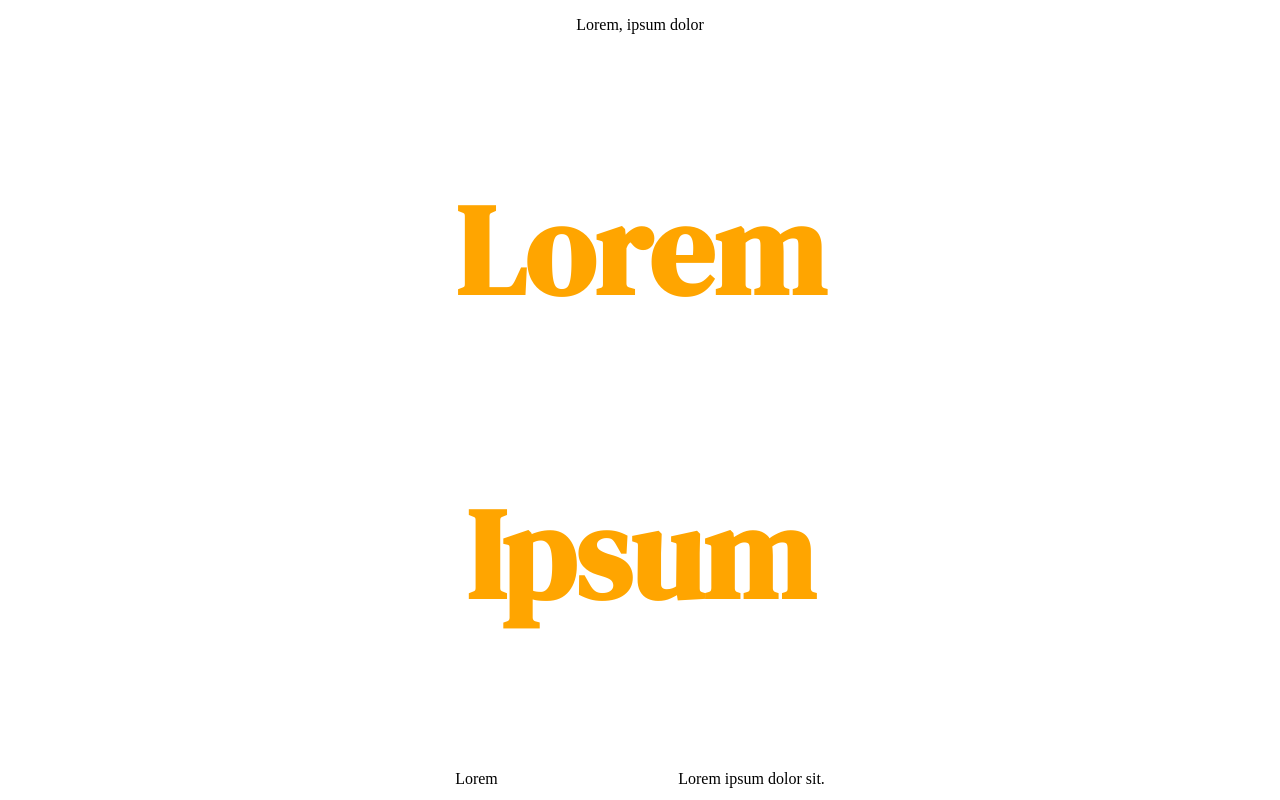
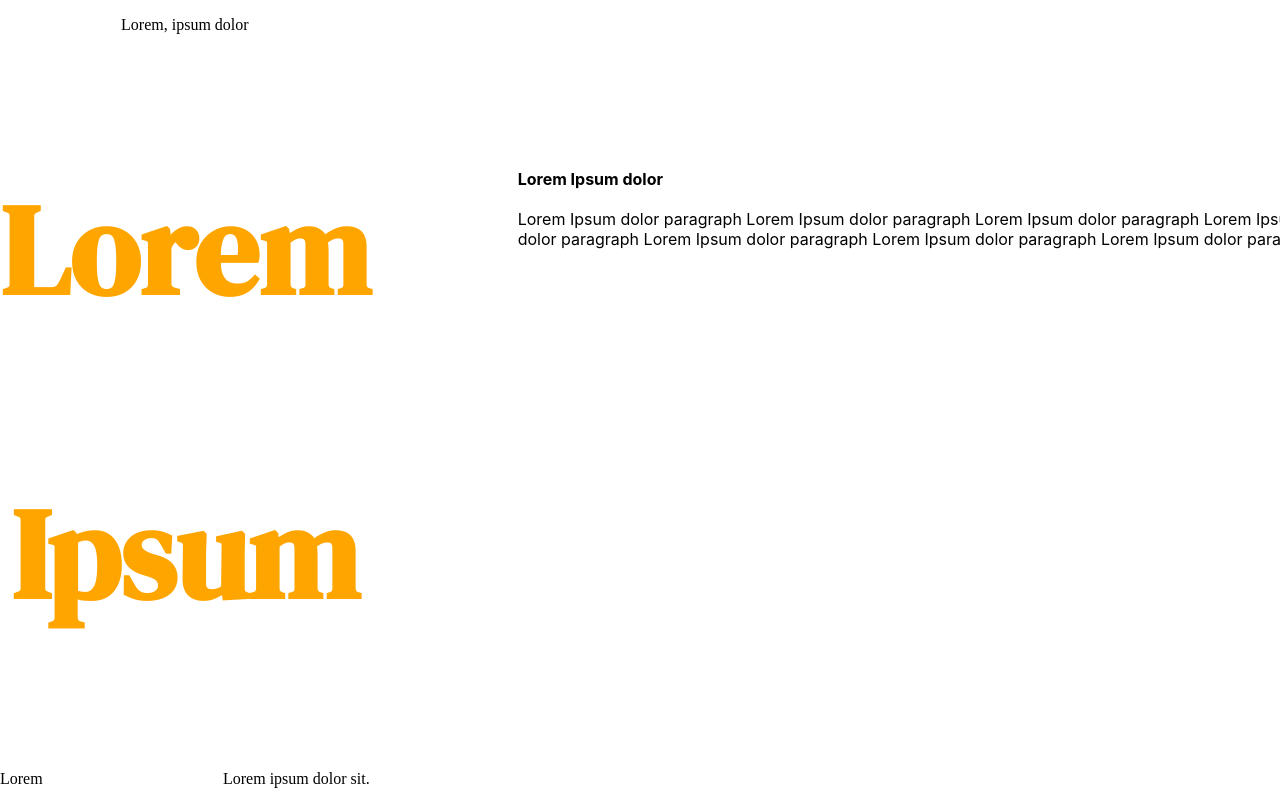
Before and after one commit to pyjamaproggers/chimera-webdev-speedrun, a React (Create React App) app: page / in a window 1280 px wide. Shown: the top 800 px of the page. Built offline with nearby package versions, Linux system fonts and the light colour scheme.

Commit message:
horizontal scrolling

```diff
--- a/src/App.css
+++ b/src/App.css
@@ -1,58 +1,21 @@
-.App {
-  text-align: center;
+.grandparent {
+  height: 100vh; /* Adjust based on your design needs */
+  overflow-y: auto; /* Ensures vertical scrolling */
+  position: -webkit-sticky; /* For Safari */
+  position: sticky;
+  top: 0; /* Adjust if you want the sticky container to be offset from the top */
 }
 
-.App-logo {
-  height: 40vmin;
-  pointer-events: none;
+.parent {
+  display: flex;
+  flex-direction: row;
+  overflow-x: auto; /* Enable horizontal scrolling */
+  overflow-y: hidden; /* Prevent vertical scrolling within the container */
+  white-space: nowrap; /* Prevents items from wrapping */
 }
 
-@media (prefers-reduced-motion: no-preference) {
-  .App-logo {
-    animation: App-logo-spin infinite 20s linear;
-  }
+/* Ensure child components have an explicit minimum width or flex-basis to prevent them from being squished */
+.parent > div {
+  min-width: 300px; /* Example minimum width; adjust based on your content */
+  flex-shrink: 0; /* Prevents the components from shrinking */
 }
-
-.App-header {
-  background-color: #282c34;
-  min-height: 100vh;
-  display: flex;
-  flex-direction: column;
-  align-items: center;
-  justify-content: center;
-  font-size: calc(10px + 2vmin);
-  color: white;
-}
-
-.App-link {
-  color: #61dafb;
-}
-
-@keyframes App-logo-spin {
-  from {
-    transform: rotate(0deg);
-  }
-  to {
-    transform: rotate(360deg);
-  }
-}
-
-.grandparent {
-    width: 100vw;
-    height: 400vh;
-    overflow-x: scroll;
-    overflow-y: hidden;
-    justify-content: center;
-  }
-
-  .parent {
-    height: 100vh;
-    white-space: nowrap;
-  }
-
-  .child {
-    display: inline-block;
-    height: 100px;
-    width: 100px;
-    margin-right: 30px;
-  }
```
